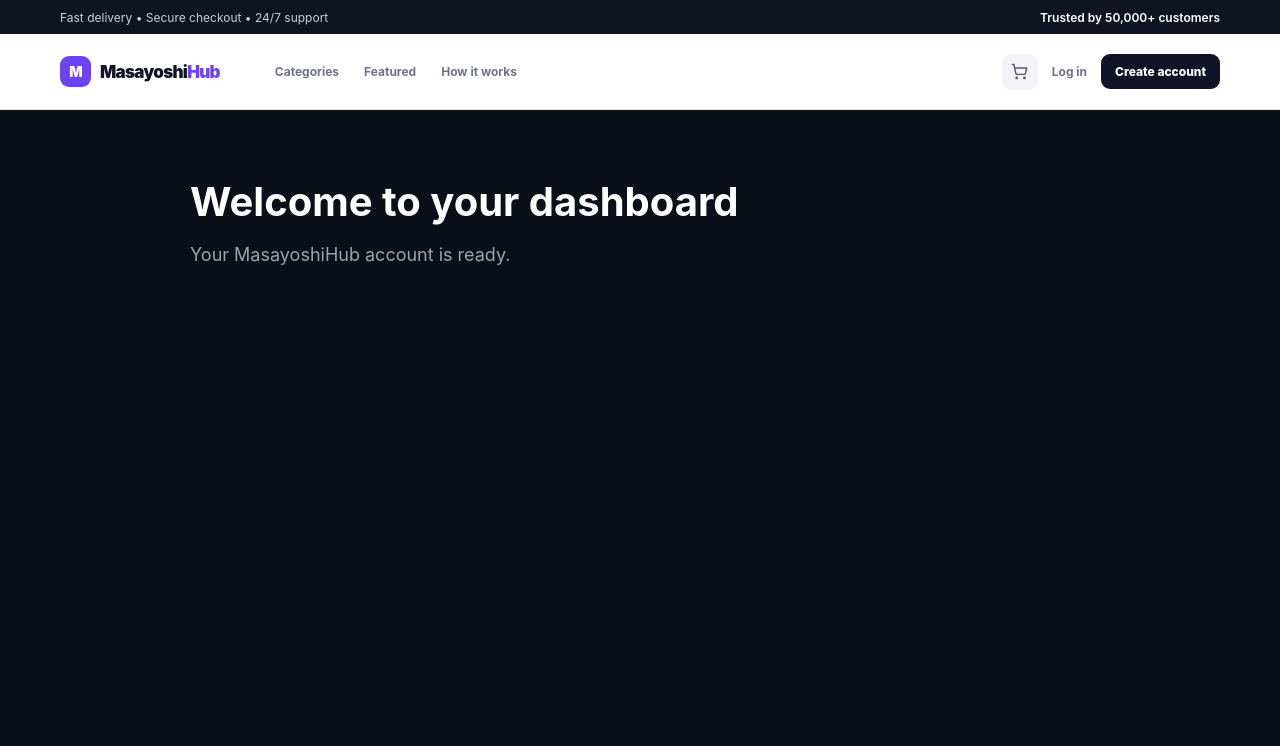
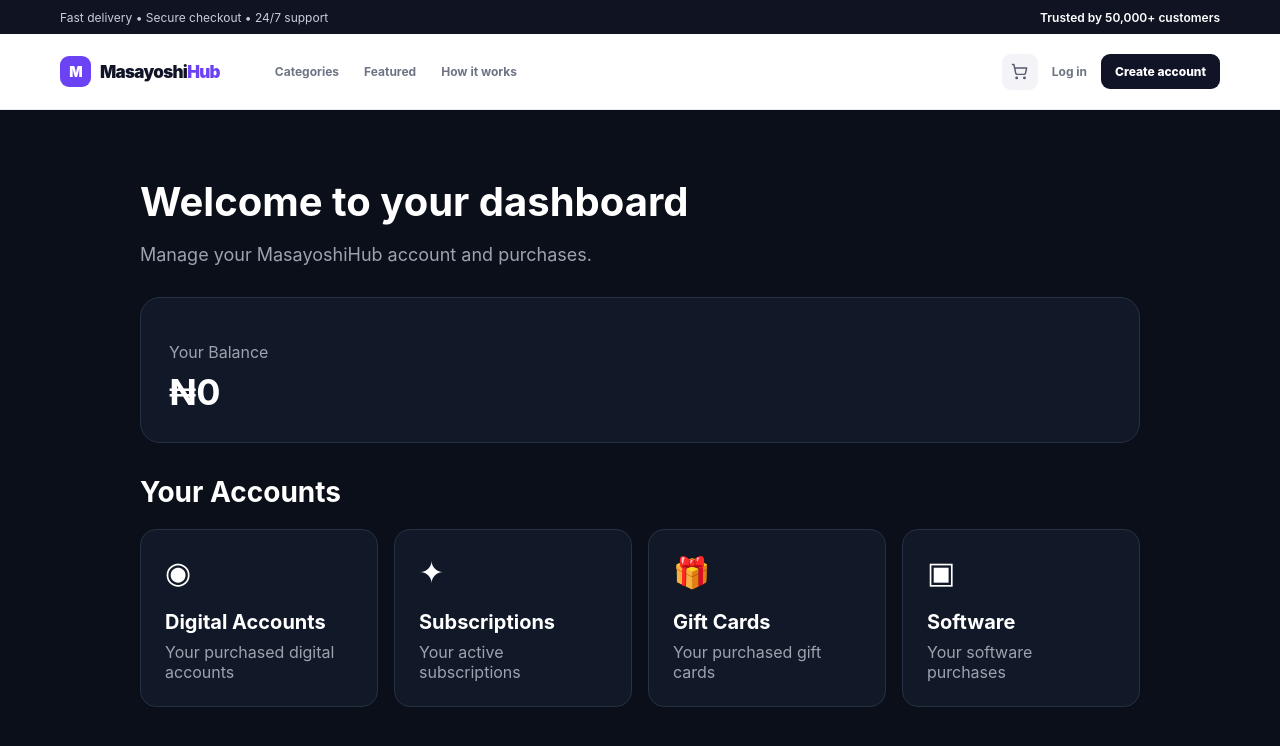
Before and after one commit to justiceeby4/Masayoshihub, a Next.js app: page /dashboard in a window 1280 px wide. Shown: the top 746 px of the page. Built offline with nearby package versions, Linux system fonts and the light colour scheme.

Commit message:
Update page.tsx

```diff
--- a/app/dashboard/page.tsx
+++ b/app/dashboard/page.tsx
@@ -2,6 +2,29 @@
 "use client";
 
 export default function DashboardPage() {
+  const accountCategories = [
+    {
+      name: "Digital Accounts",
+      description: "Your purchased digital accounts",
+      icon: "◉",
+    },
+    {
+      name: "Subscriptions",
+      description: "Your active subscriptions",
+      icon: "✦",
+    },
+    {
+      name: "Gift Cards",
+      description: "Your purchased gift cards",
+      icon: "🎁",
+    },
+    {
+      name: "Software",
+      description: "Your software purchases",
+      icon: "▣",
+    },
+  ];
+
   return (
     <main
       style={{
@@ -13,17 +36,112 @@
     >
       <div
         style={{
-          maxWidth: "900px",
+          maxWidth: "1000px",
           margin: "0 auto",
         }}
       >
-        <h1 style={{ fontSize: "40px", marginBottom: "12px" }}>
+        <h1
+          style={{
+            fontSize: "40px",
+            marginBottom: "10px",
+          }}
+        >
           Welcome to your dashboard
         </h1>
 
-        <p style={{ color: "#9ca3af", fontSize: "18px" }}>
-          Your MasayoshiHub account is ready.
+        <p
+          style={{
+            color: "#9ca3af",
+            fontSize: "18px",
+            marginBottom: "32px",
+          }}
+        >
+          Manage your MasayoshiHub account and purchases.
         </p>
+
+        <section
+          style={{
+            padding: "28px",
+            borderRadius: "20px",
+            background: "#111827",
+            border: "1px solid #263244",
+            marginBottom: "32px",
+          }}
+        >
+          <p
+            style={{
+              color: "#9ca3af",
+              marginBottom: "8px",
+            }}
+          >
+            Your Balance
+          </p>
+
+          <h2
+            style={{
+              fontSize: "36px",
+              margin: 0,
+            }}
+          >
+            ₦0
+          </h2>
+        </section>
+
+        <h2
+          style={{
+            fontSize: "28px",
+            marginBottom: "20px",
+          }}
+        >
+          Your Accounts
+        </h2>
+
+        <div
+          style={{
+            display: "grid",
+            gridTemplateColumns: "repeat(auto-fit, minmax(220px, 1fr))",
+            gap: "16px",
+          }}
+        >
+          {accountCategories.map((account) => (
+            <div
+              key={account.name}
+              style={{
+                padding: "24px",
+                borderRadius: "16px",
+                background: "#111827",
+                border: "1px solid #263244",
+              }}
+            >
+              <div
+                style={{
+                  fontSize: "30px",
+                  marginBottom: "16px",
+                }}
+              >
+                {account.icon}
+              </div>
+
+              <h3
+                style={{
+                  fontSize: "20px",
+                  marginBottom: "8px",
+                }}
+              >
+                {account.name}
+              </h3>
+
+              <p
+                style={{
+                  color: "#9ca3af",
+                  margin: 0,
+                }}
+              >
+                {account.description}
+              </p>
+            </div>
+          ))}
+        </div>
       </div>
     </main>
   );
```
